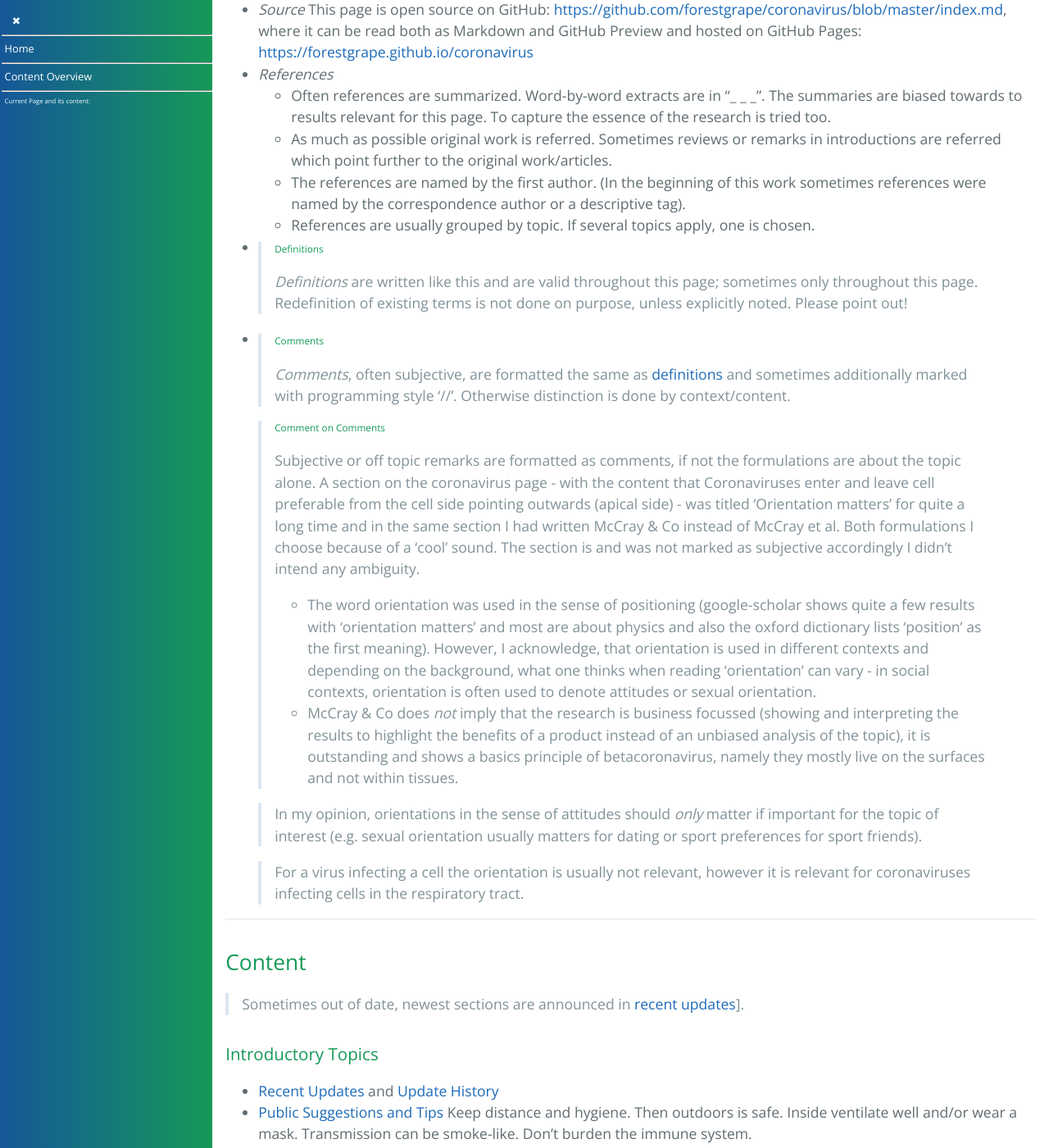
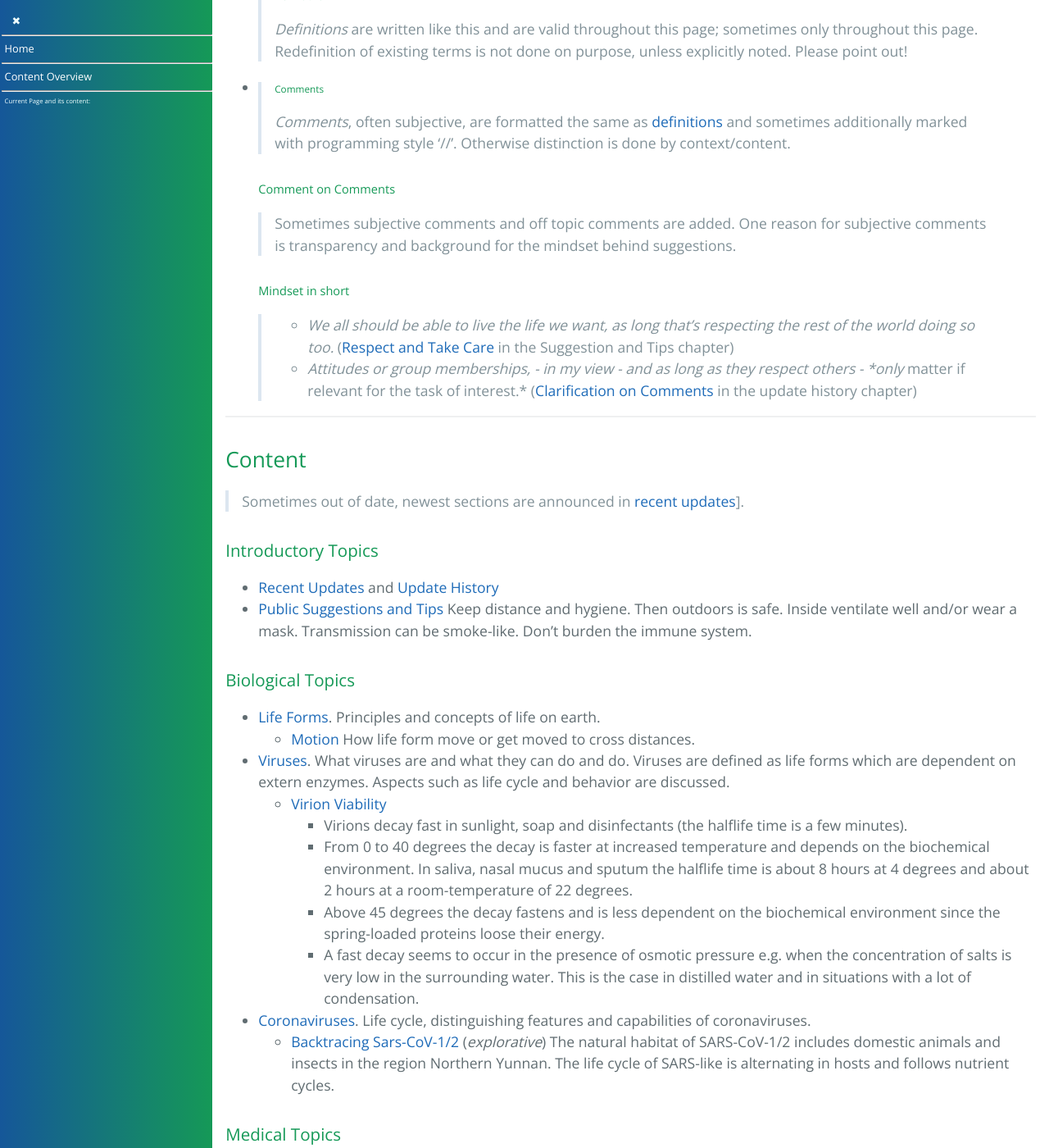
Before and after one commit to forestgrape/coronavirus, a Jekyll site: the page built from index.md, in a window 1280 px wide and 1400 px high, scrolled down 2521 px. Shown: the whole window at 82% size. Built offline with Jekyll 4.4.1, drawn with Linux system fonts in a browser that asks for light colours; our own code applies the rules of GitHub Pages for plain Markdown files; some of the changed text lies outside the part shown.

Commit message:
moved updates to update history

```diff
--- a/index.md
+++ b/index.md
@@ -46,18 +46,13 @@
 
 
 ## Recent Updates
+- 27.4. Clarified Note [Comment on Comments](#comment-on-comments) and added note that unfitting formulations occur and are improved upon discovery in the section [Notes on Reading](#notes-on-reading).
 - 25.4. Page coronaviruses separated into the pages:
   - [Life Forms](2_biological/life-forms.md). Principles and concepts of life on earth.
   - [Viruses](2_biological/viruses.md). What viruses are and what they can do and do.
   - [Coronaviruses](2_biological/coronavirus.md). Life cycle, distinguishing features and capabilities of coronaviruses.
   - [Motion](./2_biological/motion.md) How life form move or get moved to cross distances.
-- 25.4. Clarifications on Comments: For conciseness all subjective and off topic remarks are formatted as [comment](#comments). Exception in context of Covid symptoms I mentioned transparency is important, but I also meant overall transparency - marked as comment now. There was a section was titled 'orientation matters' - describing that the cell orientation is relevant for coronavirus infection - this was not marked as comment and accordingly there was no second meaning in this case as stated in [comment on comments](#comment-on-comments).
-  > Orientations in the sense of attitudes or group membership, - in my view - *only* matter if relevant for the topic of interest. Often they are not relevant.
-- 1.4. - 25.4. Formulations across the pages. E.g. added note that allowing and promoting outdoor activities often not only reduces the burden of Covid measures but often also help reducing severe Covid cases since less time is spent indoors and the lifestyles are healthier. Specified [support for closed businesses](7_social/controlling.md#support-for-individuals-and-businesses).
-- 1.4. Propelling Spikes: How coronaviruses use their spike proteins as propellors to fly around. Anytime they can move in all directions since their spikes are around the spherical virions. (special note consisting only of this two sentences).
-- 29.3. Navigation bar with table of contents added. Layout adaptions to place the navbar.
-- 24.3. Regrouping [content](#content) into (currently) 8 topics both as files on github and content on github pages.
-- 23.3. Clarified summary for [Virion Viability](2_biological/virion_viability.md). [A table with compiled data](./2_biological/virion_viability/viability_data.md) from viability experiments is online.
+* go to [full update history](./1_introduction/update_history.md)
 
 
 
@@ -78,6 +73,8 @@
   * As much as possible original work is referred. Sometimes reviews or remarks in introductions are referred which point further to the original work/articles.
   * The references are named by the first author. (In the beginning of this work sometimes references were named by the correspondence author or a descriptive tag).
   * References are usually grouped by topic. If several topics apply, one is chosen.
+* _Formulations_
+   Sometimes words are not weighted carefully or formulations are unclear e.g. ambiguous. If not formatted as comment/subjective remark, ambiguity is unintentional. Upon discovery, unfitting formulations are improve. Feedback is appreciated and questions welcome.
 
 *   > ###### Definitions
     > *Definitions* are written like this and are valid throughout this page; sometimes only throughout this page. Redefinition of existing terms is not done on purpose, unless explicitly noted. Please point out!
@@ -85,15 +82,12 @@
 *   > ###### Comments
     > *Comments*, often subjective, are formatted the same as [definitions](#definitions) and sometimes additionally marked with programming style '//'. Otherwise distinction is done by context/content.
 
-    > ###### Comment on Comments
-    > Subjective or off topic remarks are formatted as comments, if not the formulations are about the topic alone.
-    > A section on the coronavirus page - with the content that Coronaviruses enter and leave cell preferable from the cell side pointing outwards (apical side) - was titled 'Orientation matters' for quite a long time and in the same section I had written McCray & Co instead of McCray et al. Both formulations I choose because of a 'cool' sound. The section is and was not marked as subjective accordingly I didn't intend any ambiguity.
-    > * The word orientation was used in the sense of positioning  (google-scholar shows quite a few results with 'orientation matters' and most are about physics and also the oxford dictionary lists 'position' as the first meaning).  However, I acknowledge, that orientation is used in different contexts and depending on the background, what one thinks when reading 'orientation' can vary - in social contexts, orientation is often used to denote attitudes or sexual orientation.
-    > * McCray & Co does *not* imply that the research is business focussed (showing and interpreting the results to highlight the benefits of a product instead of an unbiased analysis of the topic), it is outstanding and shows a basics principle of betacoronavirus, namely they mostly live on the surfaces and not within tissues.
+    ##### Comment on Comments
+    > Sometimes subjective comments and off topic comments are added. One reason for subjective comments is transparency and background for the mindset behind suggestions.
 
-    > In my opinion, orientations in the sense of attitudes should *only* matter if important for the topic of interest (e.g. sexual orientation usually matters for dating or sport preferences for sport friends).
-
-    > For a virus infecting a cell the orientation is usually not relevant, however it is relevant for coronaviruses infecting cells in the respiratory tract.
+    ##### Mindset in short
+    > * *We all should be able to live the life we want, as long that's respecting the rest of the world doing so too.* ([Respect and Take Care](./1_introduction/suggestions_and_tips.md#respect-and-take-care) in the Suggestion and Tips chapter)
+    > * *Attitudes or group memberships, - in my view - and as long as they respect others - *only* matter if relevant for the task of interest.* ([Clarification on Comments](./1_introduction/update_history.md#clarifications-on-comments) in the update history chapter)
 
 
 
```
Also changed, not shown: other parts of index.md (+1 -1 lines), 1_introduction/update_history.md (+19 -2 lines).
